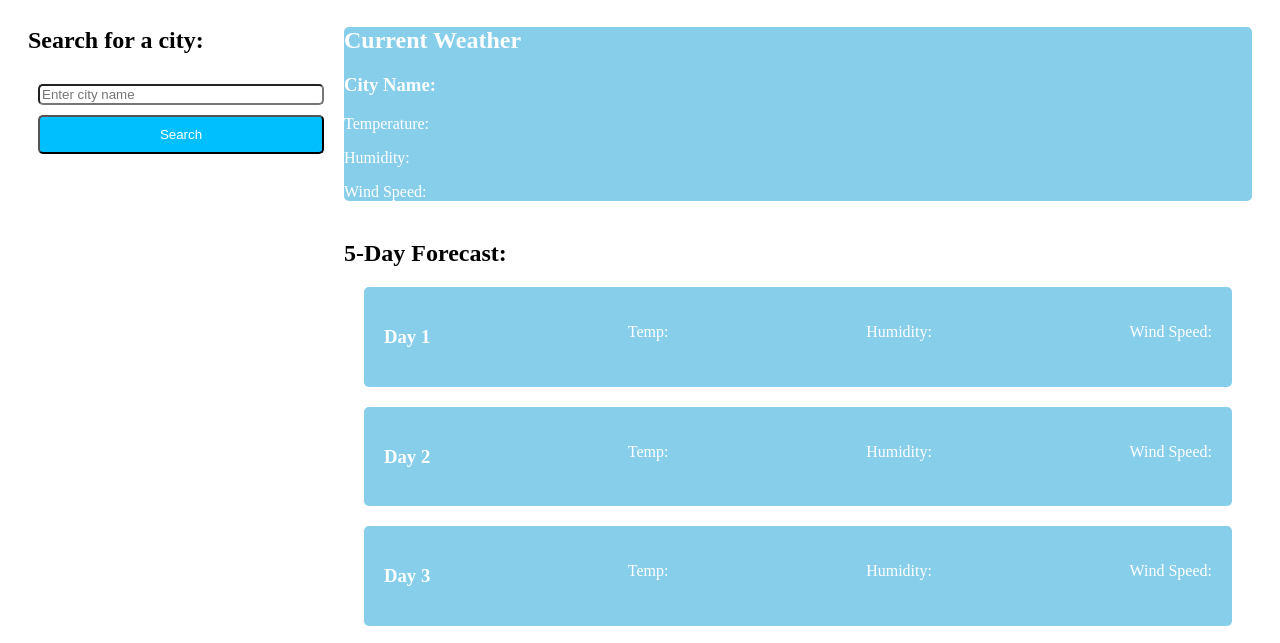
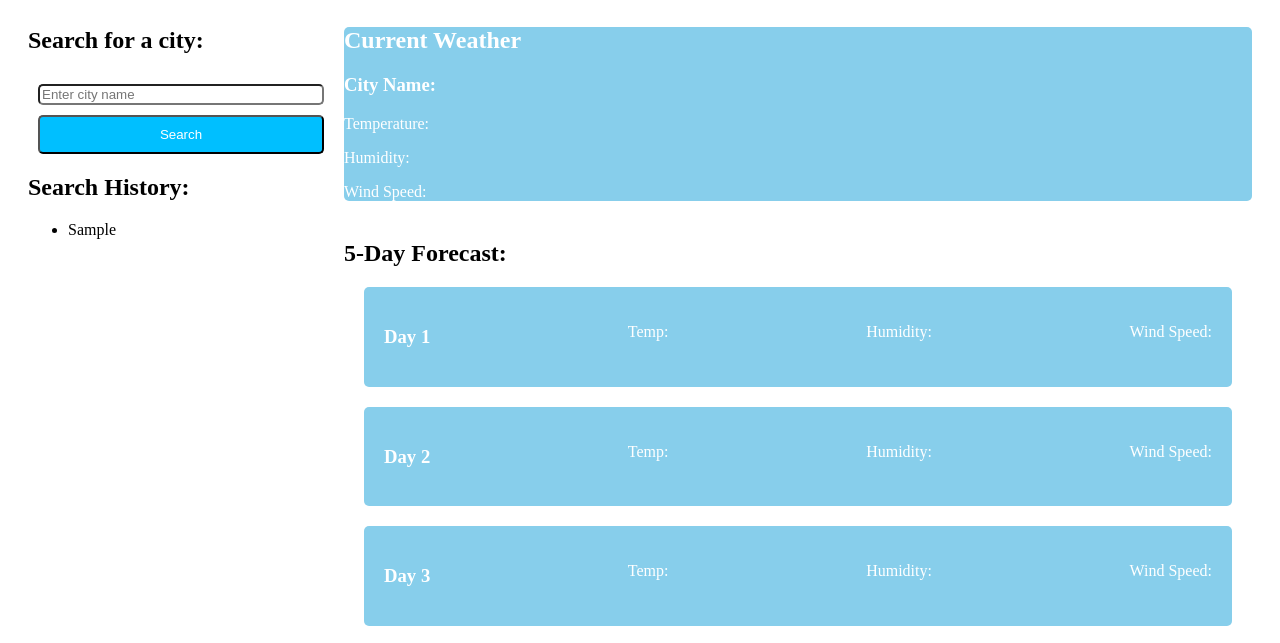
Before and after one commit to Chase-Garrett/weather-dashboard, a plain HTML site: page index.html in a window 1280 px wide. Both pictures are taken after typing "Sample" into the empty fields and a click on the button "Search". Shown: the part 121-764 px from the top of the page. Drawn offline with nearby package versions, Linux system fonts and the light colour scheme; no server answers.

Commit message:
added basic search history functionality

```diff
--- a/assets/js/script.js
+++ b/assets/js/script.js
@@ -53,6 +53,8 @@ $(function () {
         var city = $("#search-input").val();
         // clear search input
         $("#search-input").val("");
+        // add city to search history
+        $("#search-history").append("<li>" + city + "</li>");
         // call getWeather function
         getWeather(city);
     });
--- a/index.html
+++ b/index.html
@@ -22,6 +22,12 @@
                 <h2>Search for a city:</h2>
                 <input type="text" id="search-input" placeholder="Enter city name">
                 <button id="search-btn">Search</button>
+                <!-- set history div with text for search history -->
+                <div class="history">
+                    <h2>Search History:</h2>
+                    <ul id="search-history">
+                    </ul>
+                </div>
             </div>
         </aside>
         <main>
```
